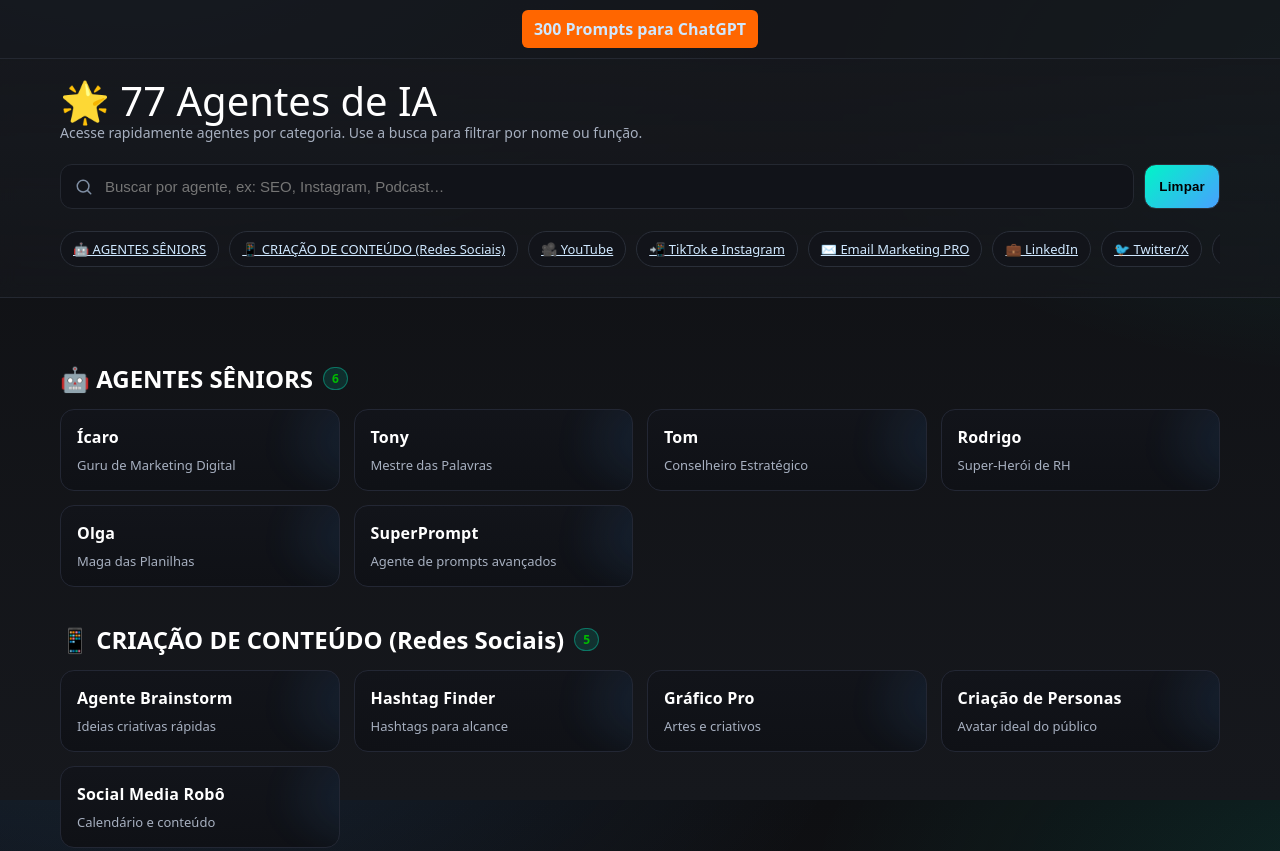
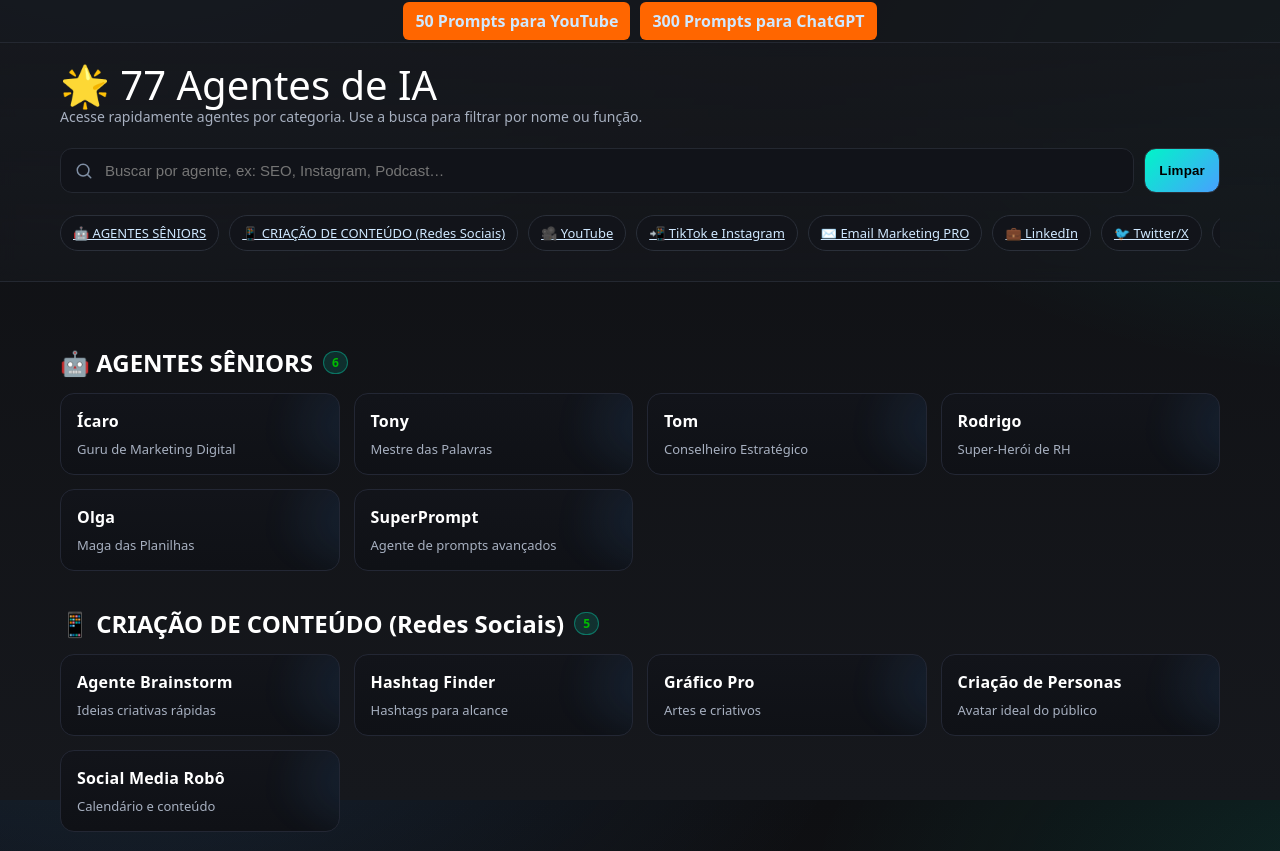
Before and after one commit to rass35/87-agentes-de-ia, a plain HTML site: page index.html in a window 1280 px wide. Shown: the top 851 px of the page. Drawn offline with Linux system fonts and the light colour scheme.

Commit message:
Update index.html

```diff
--- a/index.html
+++ b/index.html
@@ -123,10 +123,18 @@
   </style>
 </head>
 <body>
-  <!-- Menu Superior -->
+   <!-- Menu Superior com os dois botões lado a lado -->
 <nav class="menu">
-    <ul>
-
+  <ul style="display: flex; gap: 10px; padding: 0; margin: 0; list-style: none;">
+    <li>
+      <a href="https://rass35.github.io/venda-50-prompts-youtube/"
+         target="_blank"
+         rel="noopener noreferrer"
+         class="menu-button">
+        50 Prompts para YouTube
+      </a>
+    </li>
+    <li>
       <a href="https://rass35.github.io/300-prompts/"
          target="_blank"
          rel="noopener noreferrer"
@@ -136,6 +144,7 @@
     </li>
   </ul>
 </nav>
+
 
   <!-- Conteúdo Principal -->
   <header>
```
Lines whose indentation alone changed are shown as unchanged.
